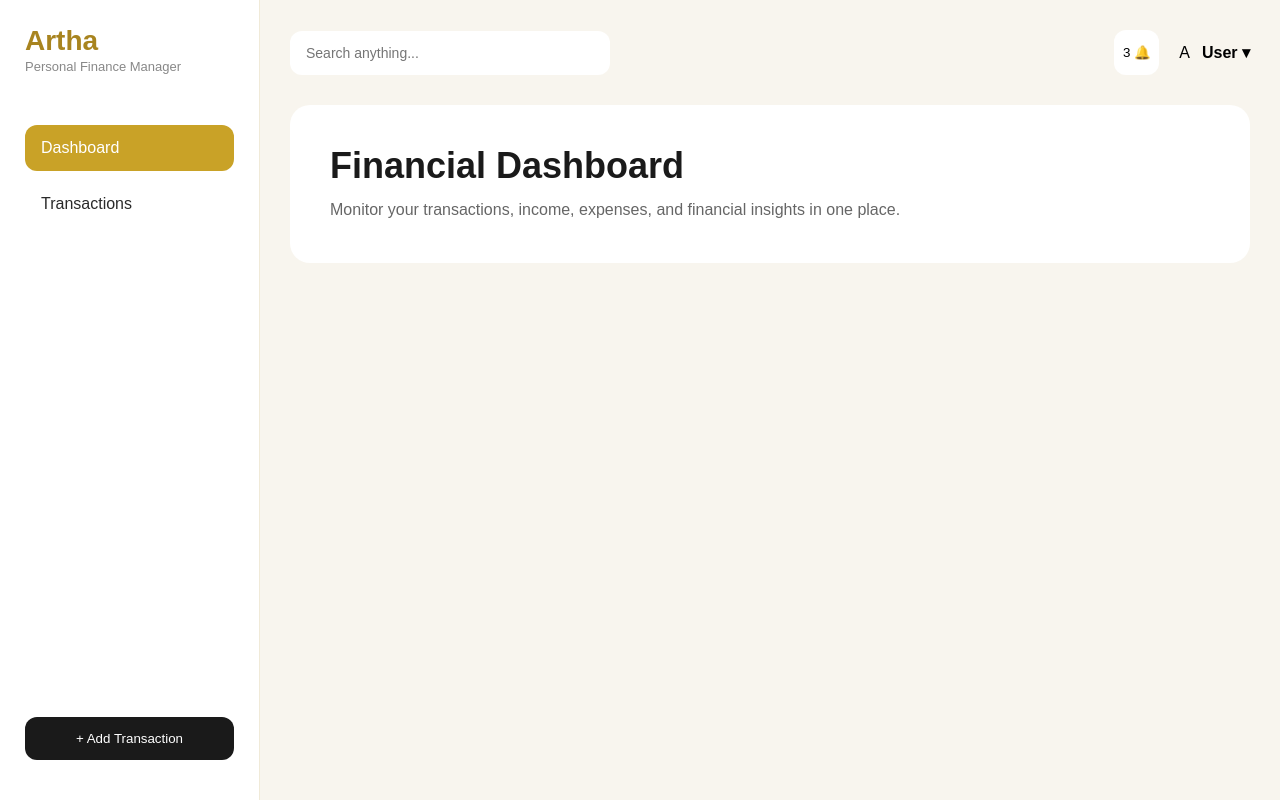
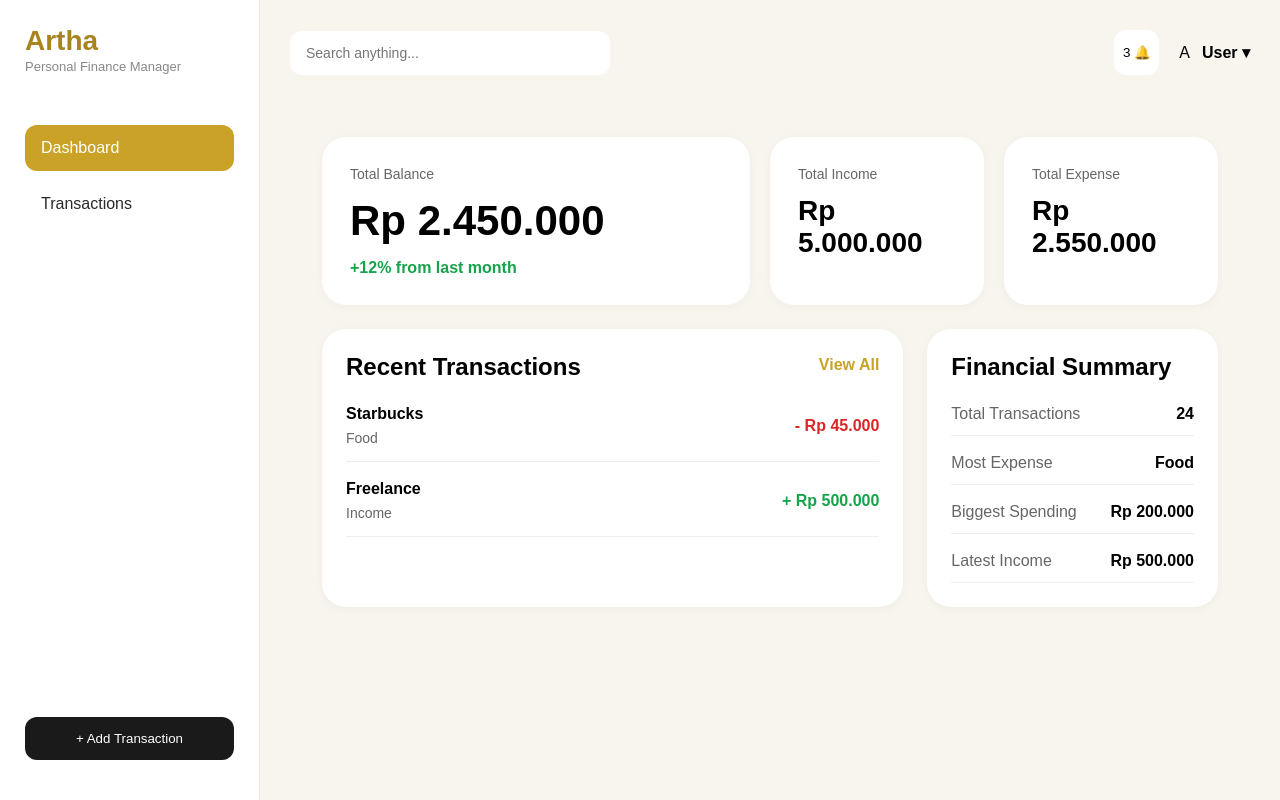
Before and after one commit to PrassHere/Artha-pencatat-keuangan, a PHP site: page /dashboard/index.php in a window 1280 px wide. Run offline with PHP 8.4, Linux system fonts and the light colour scheme; the visitor is signed in with stand-in values (Sample User, id 1).

Commit message:
menambahkan beberapa content di dashboard

```diff
--- a/assets/css/dashboard.css
+++ b/assets/css/dashboard.css
@@ -153,6 +153,240 @@ body{
 .main-content{
     flex:1;
     padding:30px;
+}
+
+.dashboard-content{
+
+    padding: 32px;
+}
+
+
+/* STATS CARD */
+
+.stats-grid{
+
+    display: grid;
+
+    grid-template-columns: 2fr 1fr 1fr;
+
+    gap: 20px;
+
+    margin-bottom: 24px;
+}
+
+.stats-card{
+
+    background: white;
+
+    border-radius: 24px;
+
+    padding: 28px;
+
+    box-shadow: 0 2px 10px rgba(0,0,0,.04);
+}
+
+.stats-card span{
+
+    color: var(--muted);
+
+    font-size: 14px;
+}
+
+.stats-card h1{
+
+    font-size: 42px;
+
+    margin: 14px 0;
+}
+
+.stats-card h2{
+
+    font-size: 28px;
+
+    margin-top: 12px;
+}
+
+.positive{
+
+    color: #16a34a;
+
+    font-weight: 600;
+}
+
+
+/* GRID CONTENT */
+
+.dashboard-grid{
+
+    display: grid;
+
+    grid-template-columns: 2fr 1fr;
+
+    gap: 24px;
+}
+
+
+/* BOX */
+
+.dashboard-box{
+
+    background: white;
+
+    border-radius: 24px;
+
+    padding: 24px;
+
+    box-shadow: 0 2px 10px rgba(0,0,0,.04);
+}
+
+.section-header{
+
+    display: flex;
+
+    justify-content: space-between;
+
+    align-items: center;
+
+    margin-bottom: 24px;
+}
+
+.section-header h2{
+
+    font-size: 24px;
+}
+
+.section-header a{
+
+    text-decoration: none;
+
+    color: var(--gold);
+
+    font-weight: 600;
+
+}
+.section-header a:active{
+
+    color: var(--gold-dark);
+
+    border-color: var(--gold-dark);
+
+}
+
+.section-header a:hover{
+
+    color: var(--gold-dark);
+
+    border-color: var(--gold-dark);
+
+    transition: 0.2s;
+
+
+}
+
+.section-header a::after{
+
+    content: "";
+
+    padding-bottom: 0.2rem;
+
+    display: block;
+
+    width: 100%;
+
+    border-bottom: 0.5px solid var(--gold);
+
+    transform: scaleX(0);
+
+    transition: 0.2s;
+}
+
+.section-header a:hover:after{
+
+    transform: scaleX(0.5);
+
+    transition: transform 0.2s  ease-out;
+}
+
+/* RECENT TRANSACTION */
+
+.recent-list{
+
+    display: flex;
+
+    flex-direction: column;
+
+    gap: 18px;
+}
+
+.recent-item{
+
+    display: flex;
+
+    justify-content: space-between;
+
+    align-items: center;
+
+    padding-bottom: 14px;
+
+    border-bottom: 1px solid #eee;
+}
+
+.recent-item h4{
+
+    margin-bottom: 6px;
+}
+
+.recent-item span{
+
+    color: var(--muted);
+
+    font-size: 14px;
+}
+
+.expense-text{
+
+    color: #dc2626;
+
+    font-weight: 700;
+}
+
+.income-text{
+
+    color: #16a34a;
+
+    font-weight: 700;
+}
+
+
+/* SUMMARY */
+
+.summary-list{
+
+    display: flex;
+
+    flex-direction: column;
+
+    gap: 18px;
+
+    margin-top: 24px;
+}
+
+.summary-item{
+
+    display: flex;
+
+    justify-content: space-between;
+
+    align-items: center;
+
+    padding-bottom: 12px;
+
+    border-bottom: 1px solid #eee;
+}
+
+.summary-item span{
+
+    color: var(--muted);
 }
 
 /* NAVBAR */
@@ -516,17 +750,15 @@ textarea{
     display: flex;
     align-items: center;
     gap: 12px;
-    position: relative; /* WAJIB ADA: Agar dropdown menjadikannya patokan posisi */
+    position: relative;
 }
 
 .profile-dropdown {
-    display: none; /* Tetap tersembunyi jika tidak ada class .show */
-    position: absolute; /* WAJIB ADA: Membuat kotak melayang tanpa merusak teks lain */
-
-    /* Atur letak melayangnya tepat di bawah profil */
+    display: none;
+    position: absolute;
     right: 0;
-    top: 100%; /* Otomatis melayang tepat di bawah elemen .profile */
-    margin-top: 10px; /* Jarak renggang antara profil dan kotak dropdown */
+    top: 100%;
+    margin-top: 10px;
 
     /* Desain Kotak */
     background: white;
@@ -534,7 +766,7 @@ textarea{
     box-shadow: 0px 8px 16px rgba(0, 0, 0, 0.1);
     border-radius: 12px;
     padding: 12px;
-    z-index: 999; /* Agar kotak berada di lapisan paling atas */
+    z-index: 999;
 }
 
 /* Class pembantu untuk memunculkan dropdown via JS */
--- a/dashboard/index.php
+++ b/dashboard/index.php
@@ -34,12 +34,14 @@ if (!isset($_SESSION['user_id'])) {
         <!-- CONTENT -->
         <section class="dashboard-content">
 
-            <div class="welcome-box">
-                <h1>Financial Dashboard</h1>
-                <p>
-                    Monitor your transactions, income, expenses,
-                    and financial insights in one place.
-                </p>
+            <?php include "partials/dashboard_cards.php"; ?>
+
+            <div class="dashboard-grid">
+
+                <?php include "partials/dashboard_recent.php"; ?>
+
+                <?php include "partials/dashboard_summary.php"; ?>
+
             </div>
 
         </section>
--- /dev/null
+++ b/dashboard/partials/dashboard_cards.php
@@ -0,0 +1,31 @@
+<div class="stats-grid">
+
+    <div class="stats-card">
+
+        <span>Total Balance</span>
+
+        <h1>Rp 2.450.000</h1>
+
+        <p class="positive">
+            +12% from last month
+        </p>
+
+    </div>
+
+    <div class="stats-card income-card">
+
+        <span>Total Income</span>
+
+        <h2>Rp 5.000.000</h2>
+
+    </div>
+
+    <div class="stats-card expense-card">
+
+        <span>Total Expense</span>
+
+        <h2>Rp 2.550.000</h2>
+
+    </div>
+
+</div>
--- /dev/null
+++ b/dashboard/partials/dashboard_recent.php
@@ -0,0 +1,49 @@
+<div class="dashboard-box recent-box">
+
+    <div class="section-header">
+
+        <h2>Recent Transactions</h2>
+
+        <a href="../dashboard/transaksi/index.php">
+            View All
+        </a>
+
+    </div>
+
+    <div class="recent-list">
+
+        <div class="recent-item">
+
+            <div>
+
+                <h4>Starbucks</h4>
+
+                <span>Food</span>
+
+            </div>
+
+            <p class="expense-text">
+                - Rp 45.000
+            </p>
+
+        </div>
+
+        <div class="recent-item">
+
+            <div>
+
+                <h4>Freelance</h4>
+
+                <span>Income</span>
+
+            </div>
+
+            <p class="income-text">
+                + Rp 500.000
+            </p>
+
+        </div>
+
+    </div>
+
+</div>
--- /dev/null
+++ b/dashboard/partials/dashboard_summary.php
@@ -0,0 +1,41 @@
+<div class="dashboard-box summary-box">
+
+    <h2>Financial Summary</h2>
+
+    <div class="summary-list">
+
+        <div class="summary-item">
+
+            <span>Total Transactions</span>
+
+            <strong>24</strong>
+
+        </div>
+
+        <div class="summary-item">
+
+            <span>Most Expense</span>
+
+            <strong>Food</strong>
+
+        </div>
+
+        <div class="summary-item">
+
+            <span>Biggest Spending</span>
+
+            <strong>Rp 200.000</strong>
+
+        </div>
+
+        <div class="summary-item">
+
+            <span>Latest Income</span>
+
+            <strong>Rp 500.000</strong>
+
+        </div>
+
+    </div>
+
+</div>
```
